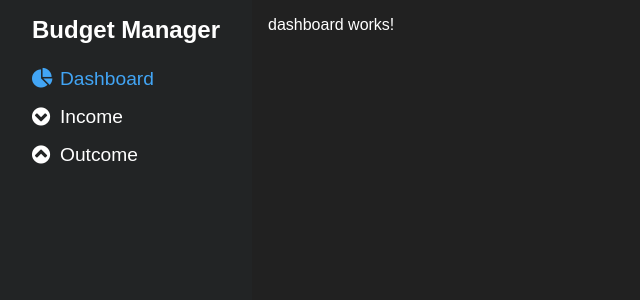
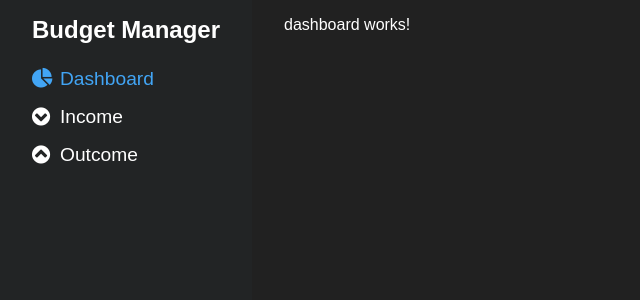
Before and after one commit to Viliprant/angular-budget-manager, an Angular app: page /dashboard in a window 1280 px wide. Shown: the top 300 px of the page, without its empty margins (0-640 px from the left). Built offline with nearby package versions, Linux system fonts and the light colour scheme.

Commit message:
fix padding content

```diff
--- a/src/app/app.component.scss
+++ b/src/app/app.component.scss
@@ -8,6 +8,6 @@
     }
     #router + * {
         width: 100%;
-        padding: 1rem;
+        padding: 1rem 2rem;
     }
 }
```
